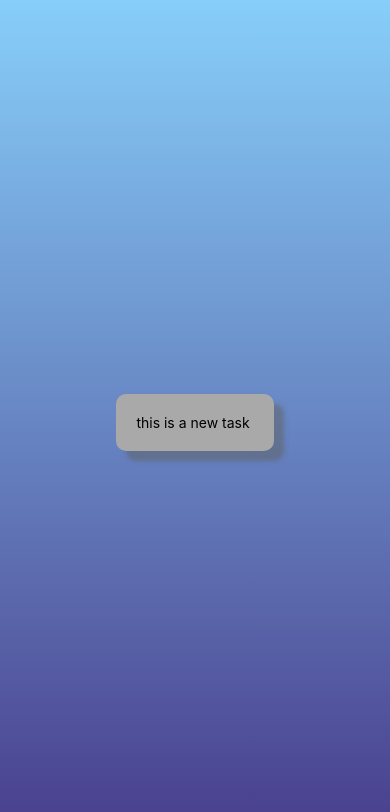
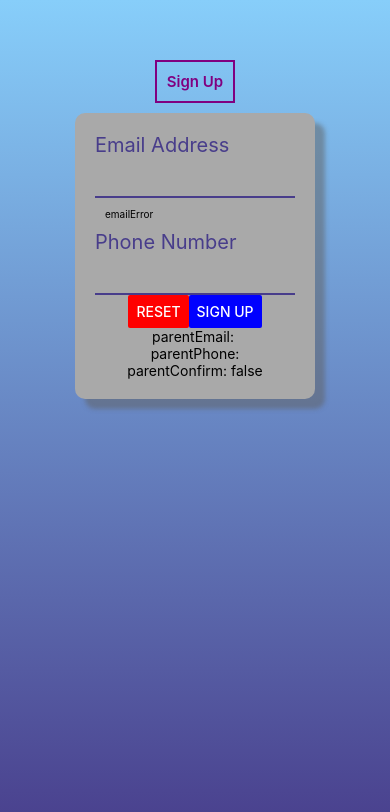
Before and after one commit to yusun97/MobileAssignmentOne, a React Native app: screen / in a window 390 px wide. Shown: the top 812 px of the page. Built offline with nearby package versions, Linux system fonts and the light colour scheme.

Commit message:
not redirect to finish screen

```diff
--- a/App.js
+++ b/App.js
@@ -14,17 +14,9 @@ export default function App() {
     >
       <StatusBar style="auto" />
 
-      {/* <Starting /> */}
+      <Starting />
       {/* <Confirm /> */}
-      {/* <Finish /> */}
-
-      <Card>
-        <Text>this is a new task </Text>
-      </Card>
-
-      {/* <Card>
-        {/* <Text>this is a new task</Text> */}
-      {/* </Card> */}
+      {/* <Finish type="no" /> */}
     </LinearGradient>
   );
 }
@@ -37,7 +29,8 @@ const styles = StyleSheet.create({
     justifyContent: "center",
     borderWidth: 0,
   },
-  // background: {
-  //   color: "red",
-  // },
+  content: {
+    color: "darkslateblue",
+    fontSize: 20,
+  },
 });
--- a/components/Buttons.js
+++ b/components/Buttons.js
@@ -1,6 +1,5 @@
 import { useState } from "react";
 import { View, TextInput, StyleSheet, Button, Text } from "react-native";
-import Input from "./EmailInput";
 
 export default function Buttons({ buttonName, actionNeeded }) {
   let colorEnter = "blue";
--- a/components/ConfirmCard.js
+++ b/components/ConfirmCard.js
@@ -1,5 +1,5 @@
 import { useState } from "react";
-import { View, TextInput, StyleSheet, Button, Text, Modal } from "react-native";
+import { View, TextInput, StyleSheet, Button, Text, Modal, } from "react-native";
 import Input from "./EmailInput";
 import Buttons from "./Buttons";
 
--- a/components/Input.js
+++ b/components/Input.js
@@ -1,22 +1,15 @@
 import { useState } from "react";
 import { View, TextInput, StyleSheet, Button, Modal, Text } from "react-native";
+import Buttons from "./Buttons";
+import PhoneErrorNotice from "./PhoneErrorNoice";
 
 export default function Input({
   sendChangedEmail,
   sendChangedPhone,
-  sendConfirmIsVisible,
+  sendConfirmVisible,
 }) {
   const [email, setEmail] = useState("");
   const [phone, setPhone] = useState("");
-  const [emailError, setEmailError] = useState("");
-  const [phoneError, setPhoneError] = useState("");
-  const [emailValid, setEmailValid] = useState(false);
-  const [phoneValid, setPhoneValid] = useState(false);
-  //   const [confirmVisible, setConfirmVisible] = useState(false);
-  //   let emailValidTest = false;
-  //   let phoneValidTest = false;
-  //   let emailErrorTest = "original";
-  //   let phoneErrorTest = "";
 
   function changeEmailHandle(changedEmail) {
     setEmail(changedEmail);
@@ -26,55 +19,15 @@ export default function Input({
     setPhone(changedPhone);
   }
 
-  function emailValidHandle() {
-    if (email.includes("@") && email.includes(".")) {
-      setEmailValid(true);
-      setEmailError("");
-      //   emailValidTest = true;
-    } else {
-      setEmailValid(false);
-      setEmailError("Please enter a valid email address");
-      //   emailValidTest = false;
-      //   emailErrorTest = "Please enter a valid email address";
-    }
-  }
-
-  function phoneValidHandle() {
-    if (phone.length === 10 && !isNaN(phone)) {
-      setPhoneValid(true);
-      setPhoneError("");
-      //   phoneValidTest = true;
-    } else {
-      setPhoneValid(false);
-      setPhoneError("Please enter a valid phone number");
-    }
+  function resetHandle() {
+    setEmail("");
+    setPhone("");
   }
 
   function validation() {
-    // emailValidHandle(); //valid the email
-    // phoneValidHandle(); //valid the phone number
-    // console.log("email:" + emailValid);
-    // console.log("phone:" + phoneValid);
-    // when both valid
-    // if (emailValid && phoneValid) {
-    //   sendInformation();
-    //     setConfirmVisible(true);
-    //   sendConfirmIsVisible(true);
-    // }
-    sendInformation();
-    sendConfirmIsVisible(true);
-  }
-
-  function sendInformation() {
     sendChangedEmail(email);
     sendChangedPhone(phone);
-  }
-
-  function resetHandle() {
-    setEmail("");
-    setPhone("");
-    setEmailError("");
-    setPhoneError("");
+    sendConfirmVisible(true);
   }
 
   return (
@@ -86,8 +39,7 @@ export default function Input({
         style={styles.input}
         onChangeText={changeEmailHandle}
       />
-      <Text style={styles.error}>{emailError}</Text>
-      {/* {console.log("return console log:" + emailErrorTest)} */}
+      <Text style={styles.error}>emailError</Text>
 
       <Text style={styles.contentTitle}>Phone Number</Text>
       <TextInput
@@ -96,11 +48,15 @@ export default function Input({
         style={styles.input}
         onChangeText={changePhoneHandle}
       />
-      <Text style={styles.error}>{phoneError}</Text>
+
+      {/* <Text style={styles.error}>phoneError</Text> */}
+      <PhoneErrorNotice enteredPhone={phone} />
 
       <View style={styles.buttonContain}>
-        <Button title="Reset" onPress={resetHandle} />
-        <Button title="Sign Up" onPress={validation} />
+        {/* <Button title="Reset" onPress={resetHandle} /> */}
+        {/* <Button title="Sign Up" onPress={validation} /> */}
+        <Buttons buttonName={"Reset"} actionNeeded={resetHandle} />
+        <Buttons buttonName={"Sign Up"} actionNeeded={validation} />
       </View>
     </View>
   );
--- /dev/null
+++ b/components/PhoneErrorNoice.js
@@ -0,0 +1,19 @@
+import { useState } from "react";
+import { View, TextInput, StyleSheet, Button, Modal, Text } from "react-native";
+import Buttons from "./Buttons";
+
+export default function PhoneErrorNoice({ enteredPhone }) {
+  //   console.log(enteredPhone);
+  //   console.log(enteredPhone.length);
+  if (enteredPhone.length >= 10 || enteredPhone.length === 0) {
+    return null;
+  }
+  return <Text style={styles.error}>Please enter a valid phone number</Text>;
+}
+
+const styles = StyleSheet.create({
+  error: {
+    fontSize: 10,
+    padding: 10,
+  },
+});
--- a/screens/Confirm.js
+++ b/screens/Confirm.js
@@ -1,39 +1,41 @@
 import { StatusBar } from "expo-status-bar";
-import { StyleSheet, Text, View, Modal } from "react-native";
-import ConfirmCard from "../components/ConfirmCard";
-import Card from "../components/StartingCard";
+import { StyleSheet, Text, View, Modal, Button } from "react-native";
+import Card from "../components/Card";
 import { useState } from "react";
 import Finish from "./Finish";
 import { LinearGradient } from "expo-linear-gradient";
+import Buttons from "../components/Buttons";
 
 export default function Confirm({
-  StartingSetconfirmVisible,
-  enteredEmail,
-  enteredPhone,
+  email,
+  phone,
+  isVisible,
+  goBackPressed,
+  confirmPressed,
 }) {
-  const [confirmVisible, setConfirmVisible] = useState(false);
+  // const [confirmVisible, setConfirmVisible] = useState(false);
 
-  function confirmDisappear() {
-    setConfirmVisible(false);
-  }
-
-  function confirmShow() {
-    setConfirmVisible(true);
-  }
+  // function confirmVisibleHandle(changedConfirmVisible) {
+  //   setConfirmVisible(changedConfirmVisible);
+  // }
 
   return (
-    <Modal visible={StartingSetconfirmVisible}>
+    <Modal visible={isVisible}>
       <StatusBar style="auto" />
       <LinearGradient
         style={styles.container}
         colors={["lightskyblue", "darkslateblue"]}
       >
-        <ConfirmCard
-          email={enteredEmail}
-          phone={enteredPhone}
-          confirmPressed={confirmDisappear}
-        />
-        {/* <Finish /> */}
+        <Card>
+          <Text style={styles.content}>You have entered: </Text>
+          <Text style={styles.content}>
+            {email} and {phone}
+          </Text>
+          <Text style={styles.content}>Please confirm they are correct.</Text>
+          <Buttons buttonName="Go Back" actionNeeded={goBackPressed} />
+          <Buttons buttonName="Confirm" actionNeeded={confirmPressed} />
+          <Buttons buttonName="Finish Later" />
+        </Card>
       </LinearGradient>
     </Modal>
   );
@@ -46,4 +48,8 @@ const styles = StyleSheet.create({
     justifyContent: "center",
     borderWidth: 0,
   },
+  content: {
+    color: "darkslateblue",
+    fontSize: 20,
+  },
 });
--- a/screens/Finish.js
+++ b/screens/Finish.js
@@ -1,17 +1,43 @@
 import { StatusBar } from "expo-status-bar";
-import { StyleSheet, Text, View } from "react-native";
+import { StyleSheet, Text, View, Image } from "react-native";
 import FinishCard from "../components/FinishCard";
 import Card from "../components/Card";
 import Buttons from "../components/Buttons";
 
-export default function Finish() {
-  return (
-    <View style={styles.container}>
-      {/* <Card cardType={"finishNo"} /> */}
-      <FinishCard cardType={"yes"} />
-      <Buttons buttonName={"Start Again"} />
-    </View>
-  );
+
+
+export default function Finish({ type }) {
+  if (type === "yes") {
+    return (
+      <View style={styles.container}>
+        <Card>
+          <Text style={styles.content}>
+            Thank you for signing up. Here's a picture for you(based on you last
+            digit of your phone number)
+          </Text>
+          <Image
+            source={{
+              uri: "https://picsum.photos/id/4/100/100",
+            }}
+            style={styles.picture}
+          />
+        </Card>
+        <Buttons buttonName={"Start Again"} />
+      </View>
+    );
+  }
+  if (type === "no") {
+    return (
+      <View style={styles.container}>
+        <Card>
+          <Text style={styles.content}>Sorry to see you go.</Text>
+          <Image source={require("../emoji.png")} style={styles.picture} />
+        </Card>
+        <Buttons buttonName={"Start Again"} />
+      </View>
+    );
+  }
+  return null;
 }
 
 const styles = StyleSheet.create({
@@ -19,6 +45,14 @@ const styles = StyleSheet.create({
     flex: 1,
     alignItems: "center",
     justifyContent: "center",
-    borderWidth:0,
+    borderWidth: 0,
+  },
+  content: {
+    color: "darkslateblue",
+    fontSize: 20,
+  },
+  picture: {
+    height: 50,
+    width: 50,
   },
 });
--- a/screens/Starting.js
+++ b/screens/Starting.js
@@ -1,44 +1,58 @@
 import { StatusBar } from "expo-status-bar";
-import { StyleSheet, Text, View } from "react-native";
-import StartingCard from "../components/StartingCard";
+import { StyleSheet, Text, View, TextInput } from "react-native";
 import Header from "../components/Header";
 import { useState } from "react";
-import Input from "../components/EmailInput";
+import Input from "../components/Input";
 import Card from "../components/Card";
 import Confirm from "./Confirm";
 
 export default function Starting() {
+  const [enteredEmail, setEnteredEmail] = useState("");
+  const [enteredPhone, setEnteredPhone] = useState("");
   const [confirmVisible, setConfirmVisible] = useState(false);
-  const [email, setEmail] = useState("");
-  const [phone, setPhone] = useState("");
-
-  function changeEmailHandle(changedEmail) {
-    setEmail(changedEmail);
-  }
-
-  function changePhoneHandle(changedPhone) {
-    setPhone(changedPhone);
-  }
 
   function confirmVisibleHandle(changedConfirmVisible) {
     setConfirmVisible(changedConfirmVisible);
+  }
+
+  function onEmailEntered(changedEmail) {
+    setEnteredEmail(changedEmail);
+  }
+
+  function onPhoneEntered(changedPhone) {
+    setEnteredPhone(changedPhone);
+  }
+
+  function onGoBack() {
+    setConfirmVisible(false);
+  }
+
+  function onConfirm() {
+    setConfirmVisible(false);
   }
 
   return (
     <View style={styles.container}>
       <StatusBar style="auto" />
       <Header headerEntered={"Sign Up"} />
-      <StartingCard
-        startingScreenSetConfirm={confirmVisibleHandle}
-        startingScreenSetEmail={changeEmailHandle}
-        startingScreenSetPhone={changePhoneHandle}
+      <Card>
+        <Input
+          sendChangedEmail={onEmailEntered}
+          sendChangedPhone={onPhoneEntered}
+          sendConfirmVisible={confirmVisibleHandle}
+        />
+        <Text>parentEmail: {enteredEmail}</Text>
+        <Text>parentPhone:{enteredPhone}</Text>
+        <Text>parentConfirm: {String(confirmVisible)}</Text>
+      </Card>
+
+      <Confirm
+        email={enteredEmail}
+        phone={enteredPhone}
+        isVisible={confirmVisible}
+        goBackPressed={onGoBack}
+        confirmPressed={onConfirm}
       />
-      <Confirm
-        StartingSetconfirmVisible={confirmVisible}
-        enteredEmail={email}
-        enteredPhone={phone}
-      />
-      <Text>starting screen {String(confirmVisible)}</Text>
     </View>
   );
 }
@@ -46,7 +60,7 @@ export default function Starting() {
 const styles = StyleSheet.create({
   container: {
     flex: 1,
-    marginTop: 50,
+    marginTop: 60,
     alignItems: "center",
     borderWidth: 0,
   },
```
